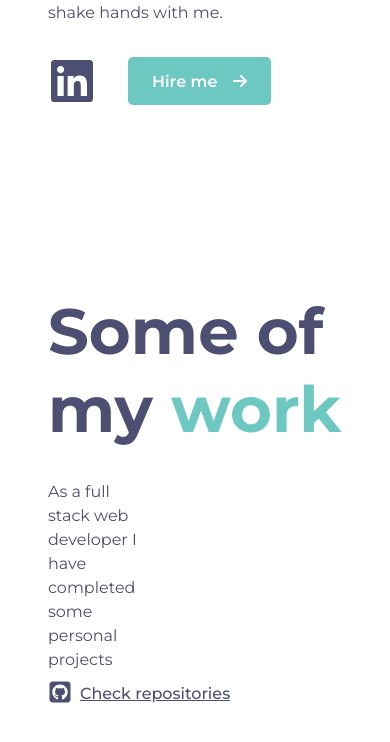
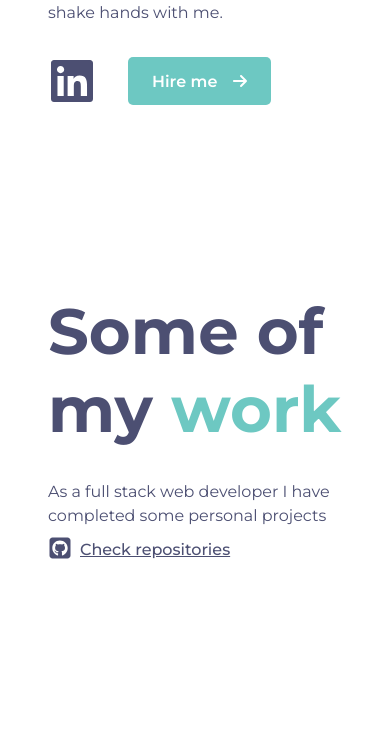
Before and after one commit to sneuder/portfolio, a React (Create React App) app: page / in a window 390 px wide. Shown: the part 632-1374 px from the top of the page. Built offline with nearby package versions, Linux system fonts and the light colour scheme.

Commit message:
responsive project component

```diff
--- a/src/components/projects/projects.module.scss
+++ b/src/components/projects/projects.module.scss
@@ -42,4 +42,14 @@
       }
     }
   }
+
+  @media screen and (max-width: 930px) {
+
+    .headerContainer {
+
+      .text {
+        width: 100%;
+      }
+    }
+  }
 }
```
